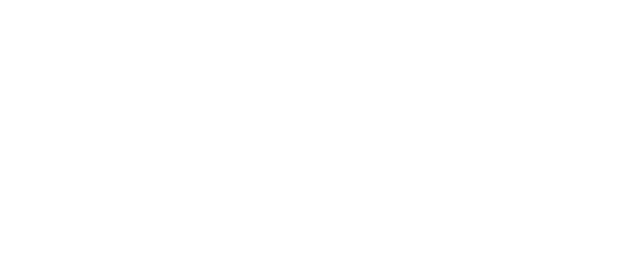
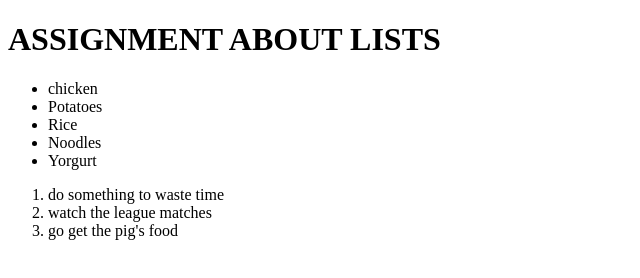
Before and after one commit to PI-opsl/projects, a plain HTML site: page index.html in a window 1280 px wide. Shown: the whole page, without its empty margins (0-640 px from the left). Drawn offline with Linux system fonts and the light colour scheme.

Commit message:
updated html content

```diff
--- a/index.html
+++ b/index.html
@@ -3,11 +3,27 @@
 <head>
     <meta charset="utf.8">
     <title>
-     RECIPES
+     ASSIGNMENT ABOUT LISTS
     </title>
 </head>
 <body>
-
+    <h1>
+        ASSIGNMENT ABOUT LISTS
+    </h1>
+   <!--An unordered shopping list of your favorite foods-->
+   <ul>
+    <li>chicken</li>
+    <li>Potatoes </li>
+    <li>Rice</li>
+    <li>Noodles</li>
+    <li>Yorgurt</li>
+   </ul>
+   <!--An ordered list of todo’s you need to get done today-->
+   <ol>
+    <li> do something to waste time </li>
+    <li> watch the league matches </li>
+    <li> go get the pig's food </li>
+   </ol>
 </body>
 
 </html>
```
